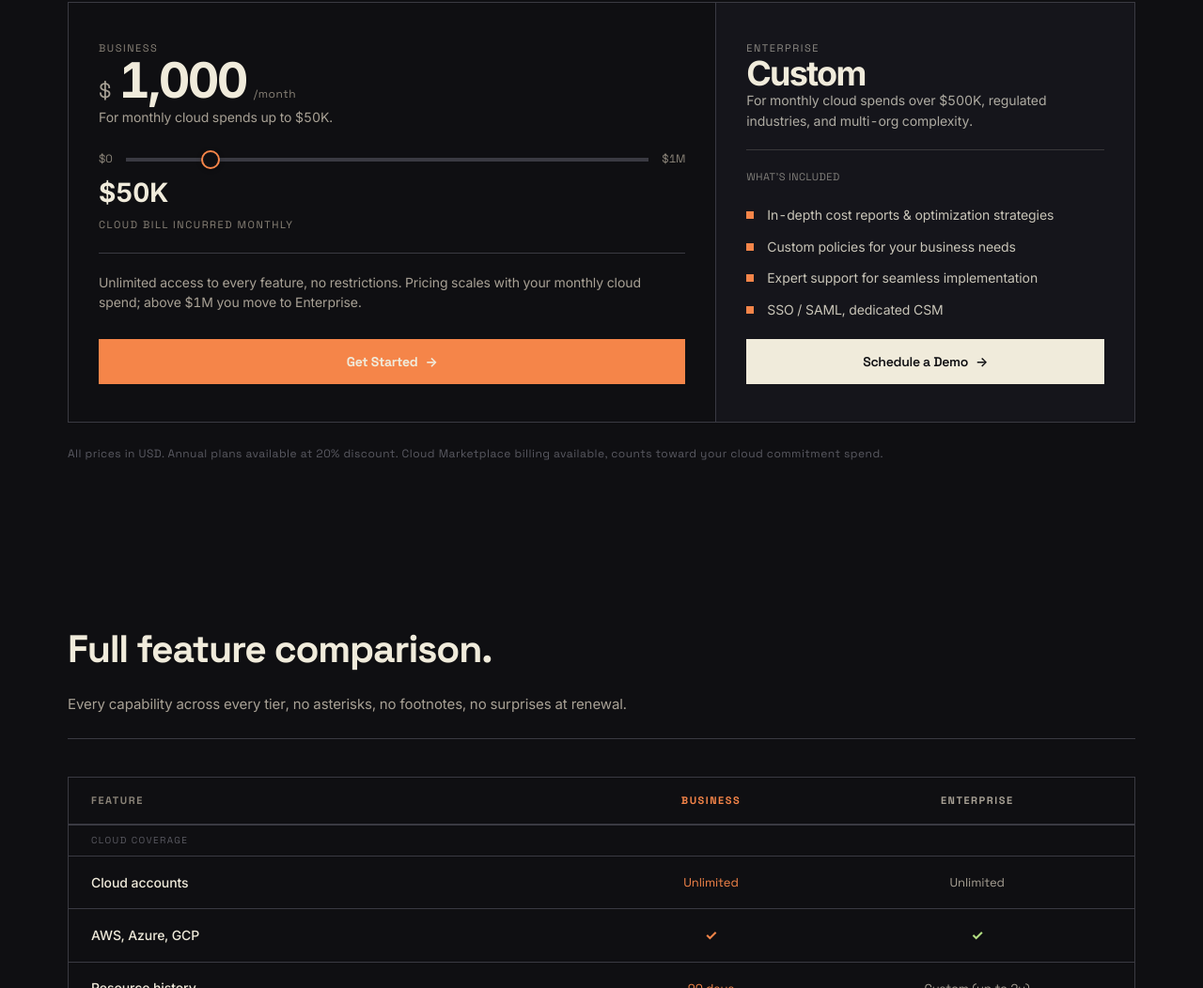
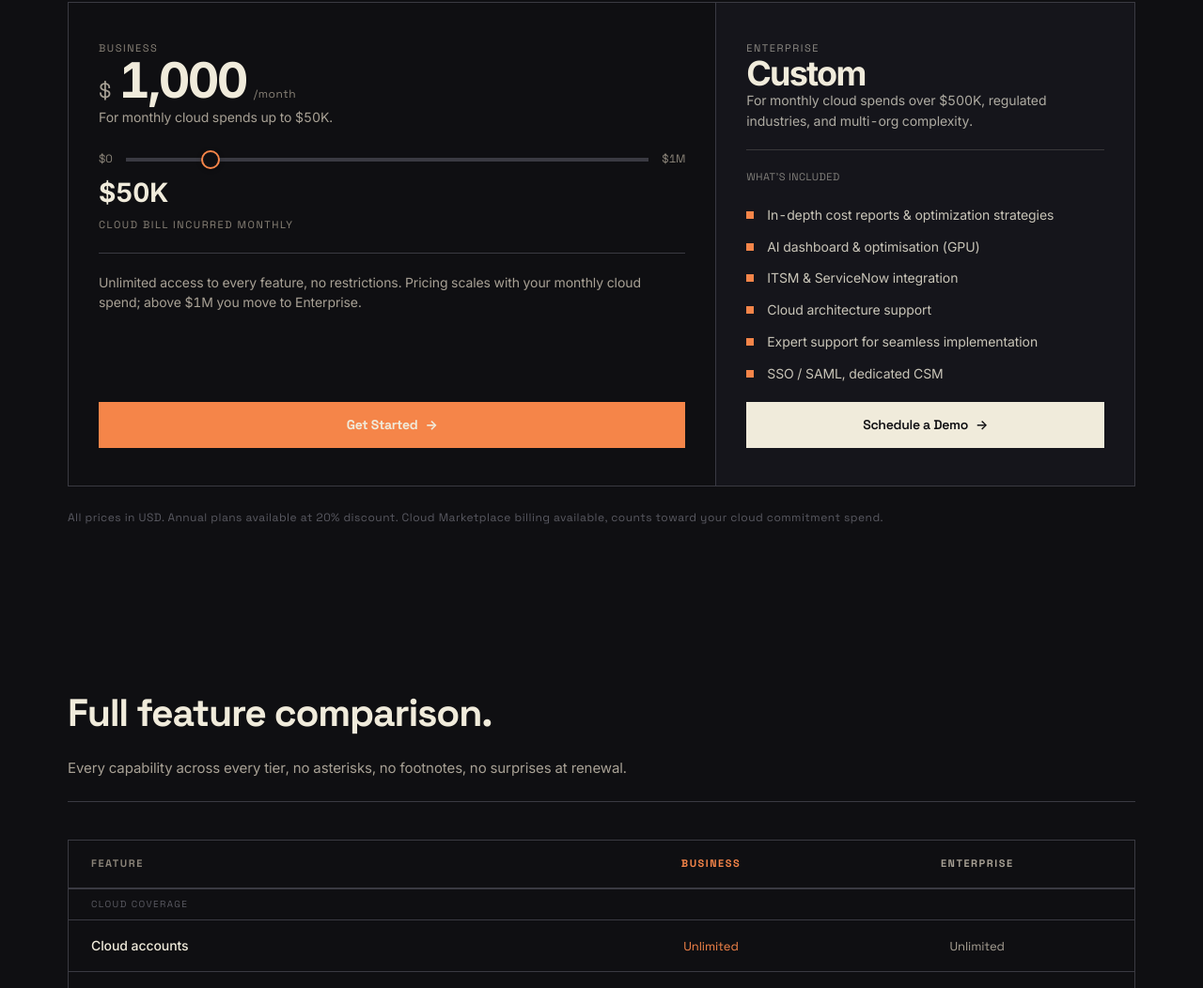
Before and after one commit to Ravdesigns/zopdev-website-agentic, a plain HTML site: page pricing.html in a window 1280 px wide. Shown: the part 865-1917 px from the top of the page at 94% size. Drawn offline with Linux system fonts and the light colour scheme; animation ran at ten frames a second.

Commit message:
Enterprise card: add AI/GPU, ITSM/ServiceNow, Cloud architecture; drop custom policies
Removed 'Custom policies for your business needs'; added 'AI dashboard & optimisation (GPU)', 'ITSM & ServiceNow integration', and 'Cloud architecture support'. Enterprise card now lists 6 included items; bullet squares stay mid-line (top:7px). Verified in-browser.

Co-Authored-By: Claude Opus 4.8 (1M context) <noreply@anthropic.com>

```diff
--- a/pricing.html
+++ b/pricing.html
@@ -1461,7 +1461,9 @@ html[data-theme="dark"] .ps-tab:hover::after{ background:#3a3a42; }
           <div class="tier-label">What&rsquo;s included</div>
           <ul class="tier-features">
             <li>In-depth cost reports &amp; optimization strategies</li>
-            <li>Custom policies for your business needs</li>
+            <li>AI dashboard &amp; optimisation (GPU)</li>
+            <li>ITSM &amp; ServiceNow integration</li>
+            <li>Cloud architecture support</li>
             <li>Expert support for seamless implementation</li>
             <li>SSO / SAML, dedicated CSM</li>
           </ul>
```
